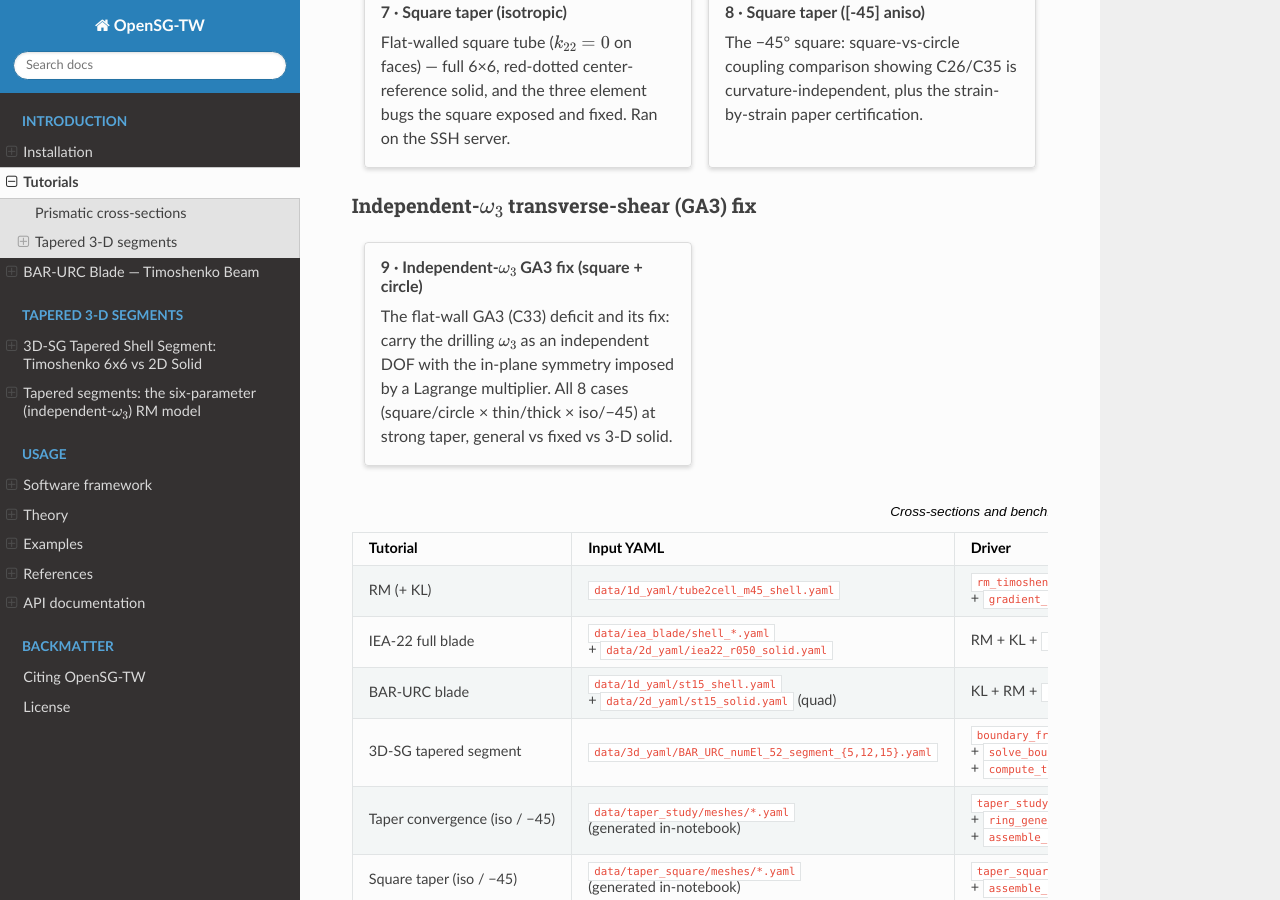
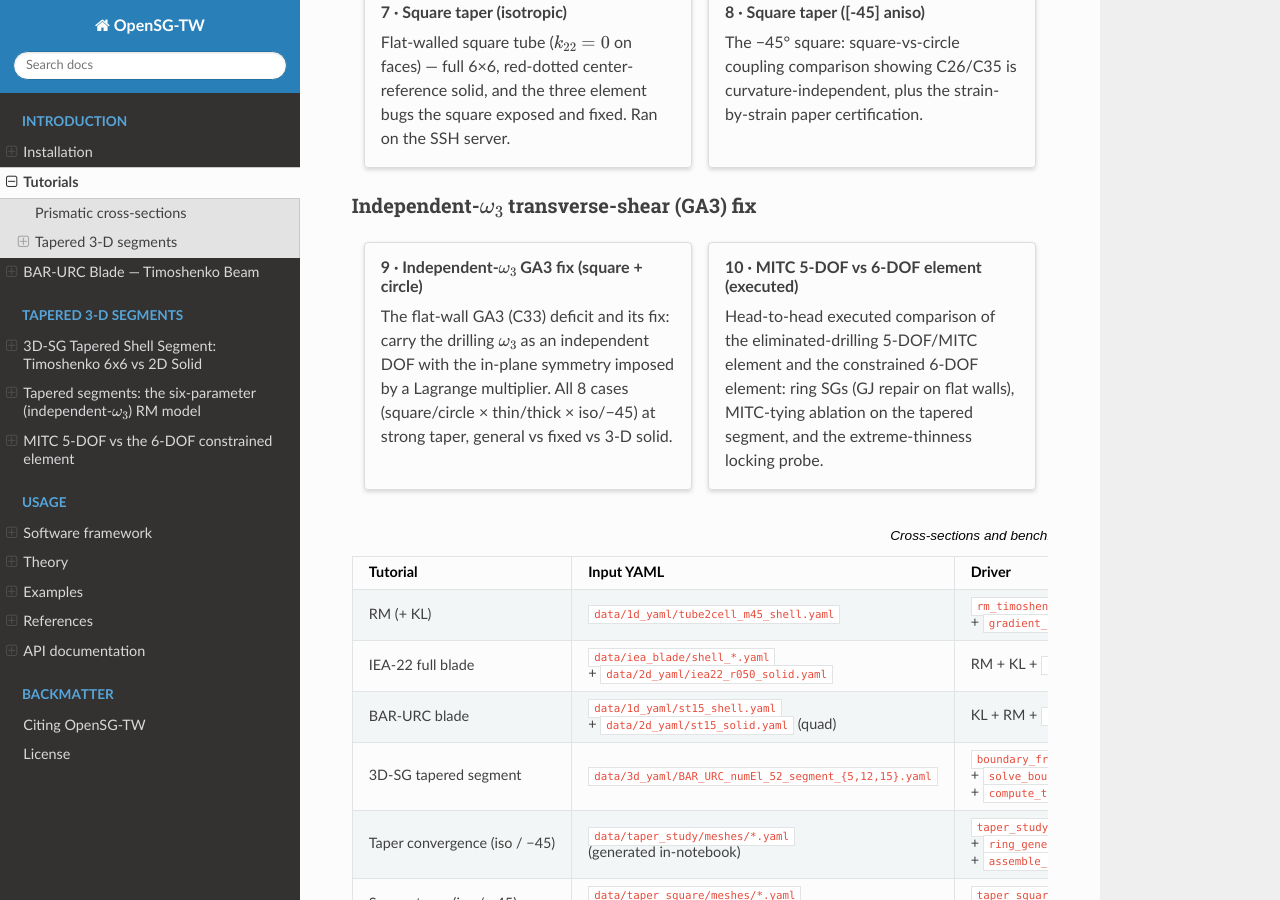
Before and after one commit to bagla0/OpenSG-TW, a Sphinx documentation site: the page built from docs/tutorials/index.md, in a window 1280 px wide and 900 px high, scrolled down 1468 px. Built offline with Sphinx 7.4.7 and the Read the Docs theme 3.1.0, drawn with Linux system fonts in a browser that asks for light colours; pages that are not in the unit, such as notebooks, are missing from menus.

Commit message:
docs: executed MITC 5-DOF vs 6-DOF comparison notebook
New tutorial mitc_5dof_vs_6dof.ipynb (committed pre-run, real outputs): (a) ring SG
comparison -- 5-DOF eliminated+MITC vs 6-DOF constrained under all three shear
treatments, square+circle, showing the flat-wall ring GJ repair (+9.6 -> -3.8 iso)
and that MITC tying is inert on the span-invariant ring; (b) tapered-segment tying
ablation (full -1.8 / tie-g23 -5.5 / tie-both -46.6 on the m45 square; circle
indifferent); (c) extreme-thinness locking probe (errors identical at t/R 0.02 and
0.002 -- no locking under full integration). Registered in toctree + tutorials grid.
Sphinx -W build clean.

Co-Authored-By: Claude <noreply@anthropic.com>

````diff
--- a/docs/tutorials/index.md
+++ b/docs/tutorials/index.md
@@ -103,6 +103,14 @@ The flat-wall GA3 (C33) deficit and its fix: carry the drilling $\omega_3$ as an
 DOF with the in-plane symmetry imposed by a Lagrange multiplier. All 8 cases
 (square/circle × thin/thick × iso/−45) at strong taper, general vs fixed vs 3-D solid.
 :::
+
+:::{grid-item-card} 10 · MITC 5-DOF vs 6-DOF element (executed)
+:link: mitc_5dof_vs_6dof
+:link-type: doc
+Head-to-head executed comparison of the eliminated-drilling 5-DOF/MITC element and the
+constrained 6-DOF element: ring SGs (GJ repair on flat walls), MITC-tying ablation on the
+tapered segment, and the extreme-thinness locking probe.
+:::
 ::::
 
 ```{list-table} Cross-sections and benchmarks used
````
Also changed, not shown: docs/index.md (+1 -0 lines), docs/tutorials/mitc_5dof_vs_6dof.ipynb (added).
